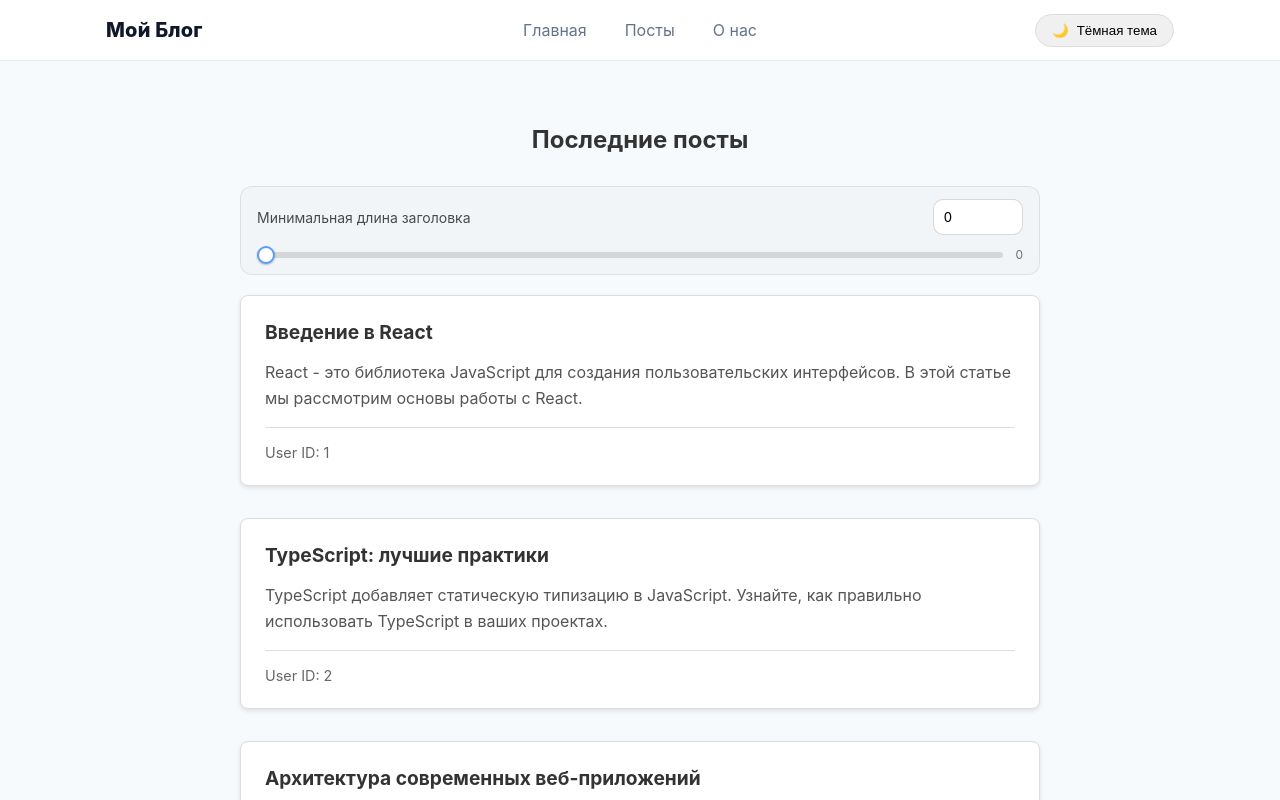
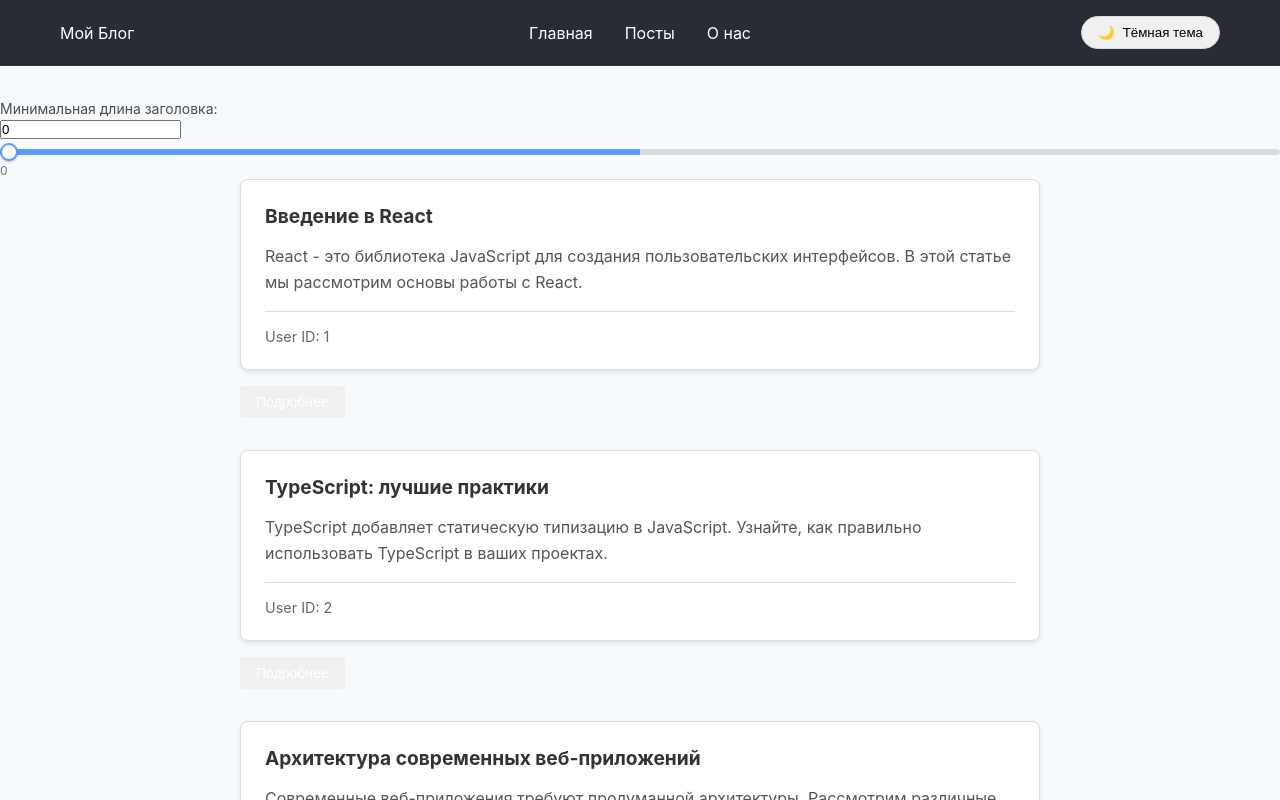
Before and after one commit to stickwithme/Homework, a React (Vite) app: page /posts in a window 1280 px wide. Shown: the top 800 px of the page. Built offline with nearby package versions, Linux system fonts and the light colour scheme.

Commit message:
внес правки

```diff
--- a/package.json
+++ b/package.json
@@ -25,6 +25,6 @@
     "globals": "^16.3.0",
     "typescript": "~5.8.3",
     "typescript-eslint": "^8.39.1",
-    "vite": "^7.1.2"
+    "vite": "^7.1.6"
   }
 }
--- a/src/entities/post/ui/PostCard/PostCard.tsx
+++ b/src/entities/post/ui/PostCard/PostCard.tsx
@@ -2,14 +2,13 @@ import type { FC } from 'react'
 import styles from './PostCard.module.css'
 import type { Post } from '../../model/types'
 
-const PostCard: FC<{ post: Post }> = ({ post }) => {
+export const PostCard: FC<{ post: Post }> = ({ post }) => {
+  const { title, body, userId } = post
   return (
     <article className={styles.card}>
-      <h3 className={styles.title}>{post.title}</h3>
-      <p className={styles.body}>{post.body}</p>
-      <div className={styles.meta}>User ID: {post.userId}</div>
+      <h3 className={styles.title}>{title}</h3>
+      <p className={styles.body}>{body}</p>
+      <div className={styles.meta}>User ID: {userId}</div>
     </article>
   )
 }
-
-export default PostCard
--- a/src/features/PostLengthFilter/ui/PostLengthFilter.tsx
+++ b/src/features/PostLengthFilter/ui/PostLengthFilter.tsx
@@ -6,10 +6,7 @@ interface PostLengthFilterProps {
   setMinLength: (value: number) => void
 }
 
-export const PostLengthFilter: FC<PostLengthFilterProps> = ({
-  minLength,
-  setMinLength,
-}) => {
+export const PostLengthFilter: FC<PostLengthFilterProps> = ({ minLength, setMinLength }) => {
   const onNumberChange = (e: ChangeEvent<HTMLInputElement>) => {
     const v = e.currentTarget.valueAsNumber
     const next = Number.isNaN(v) ? 0 : Math.max(0, Math.trunc(v))
@@ -17,40 +14,30 @@ export const PostLengthFilter: FC<PostLengthFilterProps> = ({
   }
 
   const onRangeChange = (e: ChangeEvent<HTMLInputElement>) => {
-    setMinLength(e.currentTarget.valueAsNumber || 0)
+    const v = e.currentTarget.valueAsNumber
+    setMinLength(Number.isNaN(v) ? 0 : v)
   }
 
-  const rangeFill = minLength % 100
-  const rangeStyle = {
-    background: `linear-gradient(90deg, #5b9cff 0%, #5b9cff ${rangeFill}%, rgba(0,0,0,0.12) ${rangeFill}%)`,
-  } as React.CSSProperties
-
   return (
-    <div className={styles.filter} aria-label="Фильтр по длине заголовка">
-      <div className={styles.row}>
-        <span className={styles.label}>Минимальная длина заголовка</span>
+    <div className={styles.wrapper}>
+      <label className={styles.label}>Минимальная длина заголовка:</label>
+      <div className={styles.controls}>
         <input
-          className={styles.numberInput}
           type="number"
           min={0}
-          step={1}
-          inputMode="numeric"
-          value={String(minLength)}
+          value={minLength}
           onChange={onNumberChange}
-          aria-label="Минимальная длина заголовка, число"
+          className={styles.number}
+          aria-label="Число минимальной длины заголовка"
         />
-      </div>
-
-      <div className={styles.rangeWrap}>
         <input
-          className={styles.range}
           type="range"
           min={0}
           max={100}
           step={1}
           value={Math.min(100, Math.max(0, minLength))}
           onChange={onRangeChange}
-          style={rangeStyle}
+          className={styles.range}
           aria-label="Ползунок минимальной длины заголовка"
         />
         <span className={styles.hint}>{minLength}</span>
--- a/src/shared/layouts/MainLayout.tsx
+++ b/src/shared/layouts/MainLayout.tsx
@@ -1,14 +1,21 @@
-import React from 'react'
+import React, { useEffect, useState } from 'react'
 import Header from '../../widgets/LayoutHeader/Header'
 import Footer from '../../widgets/LayoutFooter/Footer'
 import PostList from '../../widgets/PostList/PostList'
 
 const MainLayout: React.FC = () => {
+  const [loading, setLoading] = useState(true)
+
+  useEffect(() => {
+    const t = setTimeout(() => setLoading(false), 800)
+    return () => clearTimeout(t)
+  }, [])
+
   return (
     <div className="app">
       <Header />
       <main className="main-content">
-        <PostList />
+        <PostList isLoading={loading} />
       </main>
       <Footer />
     </div>
--- a/src/shared/lib/hoc/withLoading.tsx
+++ b/src/shared/lib/hoc/withLoading.tsx
@@ -1,15 +1,15 @@
 import React from "react";
 
 interface WithLoadingProps {
-  isLoading: boolean;
+  isLoading?: boolean;
 }
 
 export function withLoading<T extends object>(Component: React.ComponentType<T>) {
   return function WithLoadingComponent(props: T & WithLoadingProps) {
-    if (props.isLoading) {
-      return <div>Loading...</div>;
+    const { isLoading, ...restProps } = props as WithLoadingProps;
+    if (isLoading) {
+      return <div style={{ padding: 24 }}>Loading...</div>;
     }
-    const { isLoading, ...restProps } = props as WithLoadingProps;
     return <Component {...(restProps as T)} />;
   };
 }
--- a/src/shared/ui/Modal/Modal.tsx
+++ b/src/shared/ui/Modal/Modal.tsx
@@ -1,5 +1,5 @@
-import React, { ReactNode } from "react";
-import "./Modal.css";
+import type { ReactNode, MouseEvent } from "react";
+import styles from "./Modal.module.css";
 
 interface ModalProps {
   isOpen: boolean;
@@ -10,9 +10,14 @@ interface ModalProps {
 export const Modal = ({ isOpen, onClose, children }: ModalProps) => {
   if (!isOpen) return null;
 
+  const onOverlayClick = () => onClose();
+  const onContentClick = (e: MouseEvent<HTMLDivElement>) => {
+    e.stopPropagation();
+  };
+
   return (
-    <div className="modal-overlay" onClick={onClose}>
-      <div className="modal-content" onClick={(e) => e.stopPropagation()}>
+    <div className={styles.overlay} onClick={onOverlayClick} role="dialog" aria-modal="true">
+      <div className={styles.modal} onClick={onContentClick}>
         {children}
       </div>
     </div>
@@ -20,13 +25,13 @@ export const Modal = ({ isOpen, onClose, children }: ModalProps) => {
 };
 
 export const ModalHeader = ({ children }: { children: ReactNode }) => (
-  <div className="modal-header">{children}</div>
+  <div className={styles.header}>{children}</div>
 );
 
 export const ModalBody = ({ children }: { children: ReactNode }) => (
-  <div className="modal-body">{children}</div>
+  <div className={styles.body}>{children}</div>
 );
 
 export const ModalFooter = ({ children }: { children: ReactNode }) => (
-  <div className="modal-footer">{children}</div>
+  <div className={styles.footer}>{children}</div>
 );
--- a/src/widgets/CommentList/ui/CommentList.tsx
+++ b/src/widgets/CommentList/ui/CommentList.tsx
@@ -1,7 +1,7 @@
 import type { FC } from 'react'
 import { useState, useCallback, memo } from 'react'
 
-interface Comment {
+export interface Comment {
   id: number
   text: string
 }
@@ -10,11 +10,11 @@ interface CommentListProps {
   comments: Comment[]
 }
 
-const CommentList: FC<CommentListProps> = ({ comments }) => {
-  const [collapsed, setCollapsed] = useState<boolean>(false)
+const CommentListBase: FC<CommentListProps> = ({ comments }) => {
+  const [collapsed, setCollapsed] = useState<boolean>(true)
 
   const toggleComments = useCallback(() => {
-    setCollapsed((prev) => !prev)
+    setCollapsed((c) => !c)
   }, [])
 
   return (
@@ -34,4 +34,4 @@ const CommentList: FC<CommentListProps> = ({ comments }) => {
   )
 }
 
-export default memo(CommentList)
+export const CommentList = memo(CommentListBase)
--- a/src/widgets/LayoutHeader/Header.tsx
+++ b/src/widgets/LayoutHeader/Header.tsx
@@ -12,30 +12,24 @@ const Header: React.FC = () => {
   const [open, setOpen] = useState(false)
 
   return (
-    <header className={styles.header}>
-      <div className={styles.container}>
-        <a className={styles.logo} href="#home" onClick={() => setOpen(false)}>
-          Мой Блог
-        </a>
+    <header className={`${styles.header} header`}>
+      <div className={`${styles.container} container`}>
+        <div className={styles.brand}>Мой Блог</div>
 
         <button
           className={styles.burger}
+          aria-expanded={open}
           aria-label="Открыть меню"
-          aria-expanded={open}
-          onClick={() => setOpen(v => !v)}
+          onClick={() => setOpen((v) => !v)}
         >
-          <span />
-          <span />
-          <span />
+          ☰
         </button>
 
         <nav className={`${styles.nav} ${open ? styles.open : ''}`}>
-          <ul className={styles.navList}>
-            {links.map(l => (
+          <ul>
+            {links.map((l) => (
               <li key={l.href}>
-                <a href={l.href} className={styles.link} onClick={() => setOpen(false)}>
-                  {l.label}
-                </a>
+                <a href={l.href}>{l.label}</a>
               </li>
             ))}
           </ul>
--- a/src/widgets/PostList/PostList.tsx
+++ b/src/widgets/PostList/PostList.tsx
@@ -1,61 +1,79 @@
 import type { FC } from 'react'
 import { useMemo, useState, useCallback } from 'react'
-import PostCard from '../../entities/post/ui/PostCard/PostCard'
+import { PostCard } from '../../entities/post/ui/PostCard/PostCard'
 import type { Post } from '../../entities/post/model/types'
 import { mockPosts } from '../../lib/mocks/posts.mock'
 import { withLoading } from '../../shared/lib/hoc/withLoading'
 import { PostLengthFilter } from '../../features/PostLengthFilter/ui/PostLengthFilter'
 import { filterByLength } from '../../features/PostLengthFilter/lib/filterByLength'
-import { Modal, ModalHeader, ModalBody, ModalFooter } from '../../shared/ui/Modal/Modal'
+import {
+  Modal,
+  ModalHeader,
+  ModalBody,
+  ModalFooter,
+} from '../../shared/ui/Modal/Modal'
+import { Button } from '../../shared/ui/Button/Button'
+import {
+  CommentList,
+  type Comment,
+} from '../../widgets/CommentList/ui/CommentList'
 
-const PostList: FC<{ isLoading?: boolean }> = () => {
-  // длина заголовка
+const PostListBase: FC<{ isLoading?: boolean }> = () => {
   const [minLength, setMinLength] = useState<number>(0)
-  // модалка: выбранный пост
+
   const [selected, setSelected] = useState<Post | null>(null)
 
-  // мемоизированный список постов после фильтра
-  const filteredPosts = useMemo(() => {
-    return filterByLength(mockPosts, minLength)
-  }, [minLength])
+  const onFilterChange = useCallback((value: number) => setMinLength(value), [])
 
-  // колбэки
-  const handleCardClick = useCallback((post: Post) => {
+  const openModal = useCallback((post: Post) => {
     setSelected(post)
   }, [])
 
   const closeModal = useCallback(() => setSelected(null), [])
 
+  const filtered = useMemo<Post[]>(() => {
+    return filterByLength(mockPosts, minLength)
+  }, [minLength])
+
+  const commentsForSelected: Comment[] = useMemo(() => {
+    if (!selected) return []
+    return [
+      { id: 1, text: `Комментарий к посту #${selected.id}: спасибо!` },
+      { id: 2, text: `Полезно про: ${selected.title.slice(0, 10)}...` },
+    ]
+  }, [selected])
+
   return (
-    <div className="post-list">
-      <div className="container">
-        <h2>Последние посты</h2>
+    <div>
+      <PostLengthFilter minLength={minLength} setMinLength={onFilterChange} />
 
-        <PostLengthFilter minLength={minLength} setMinLength={setMinLength} />
+      <section id="posts" className="posts-container">
+        {filtered.map((post) => (
+          <div key={post.id} style={{ marginBottom: 16 }}>
+            <PostCard post={post} />
+            <div style={{ marginTop: 8 }}>
+              <Button onClick={() => openModal(post)}>Подробнее</Button>
+            </div>
+          </div>
+        ))}
+      </section>
 
-        <div className="posts-container">
-          {filteredPosts.map((post) => (
-            <div key={post.id} onClick={() => handleCardClick(post)} style={{ cursor: 'pointer' }}>
-              <PostCard post={post} />
-            </div>
-          ))}
-          {filteredPosts.length === 0 && <p>Нет постов с такой длиной заголовка.</p>}
-        </div>
-      </div>
-
-      {/* Модальное окно c compound components */}
       <Modal isOpen={!!selected} onClose={closeModal}>
         <ModalHeader>{selected?.title}</ModalHeader>
         <ModalBody>
           <p>{selected?.body}</p>
-          <p style={{ fontSize: 12, opacity: 0.7 }}>Автор: {selected?.userId}</p>
+          <p style={{ fontSize: 12, opacity: 0.7 }}>
+            Автор: {selected?.userId}
+          </p>
+          <hr />
+          <CommentList comments={commentsForSelected} />
         </ModalBody>
         <ModalFooter>
-          <button onClick={closeModal}>Закрыть</button>
+          <Button onClick={closeModal}>Закрыть</Button>
         </ModalFooter>
       </Modal>
     </div>
   )
 }
 
-export default withLoading(PostList)
+export default withLoading(PostListBase)
```
Also changed, not shown: src/types/assets.d.ts (+3 -4 lines), 1 other file (tests, documents, lock files or other folders).
